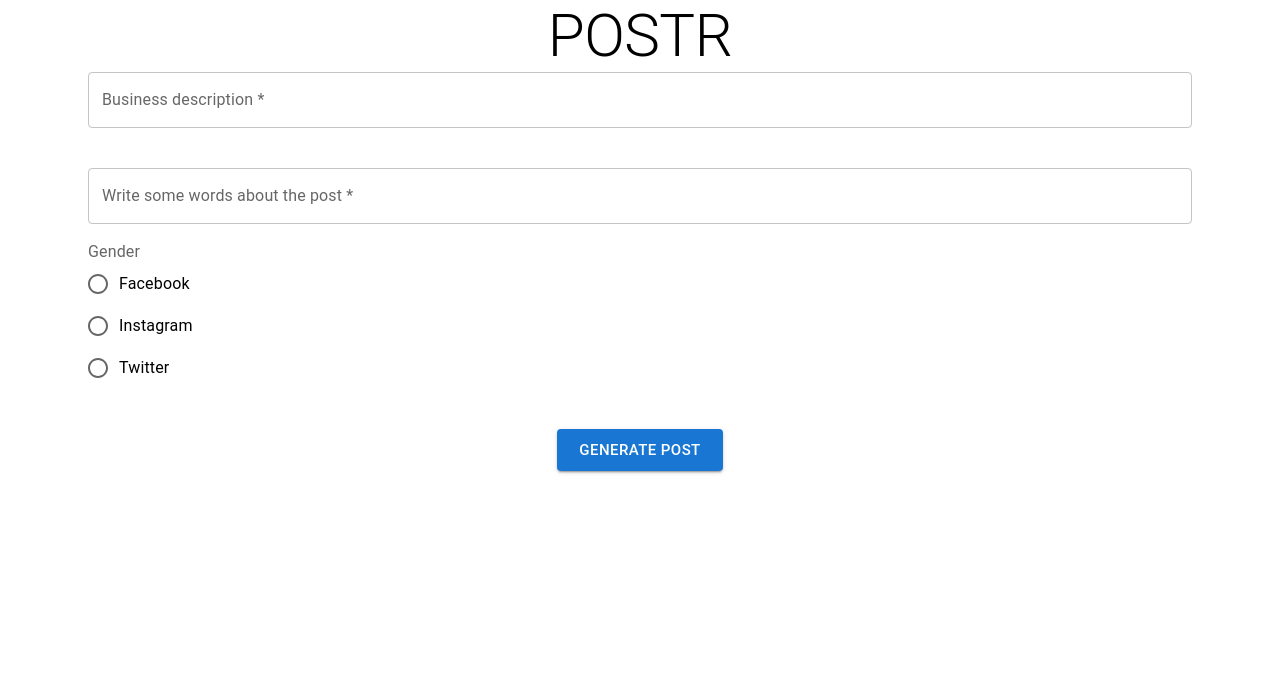
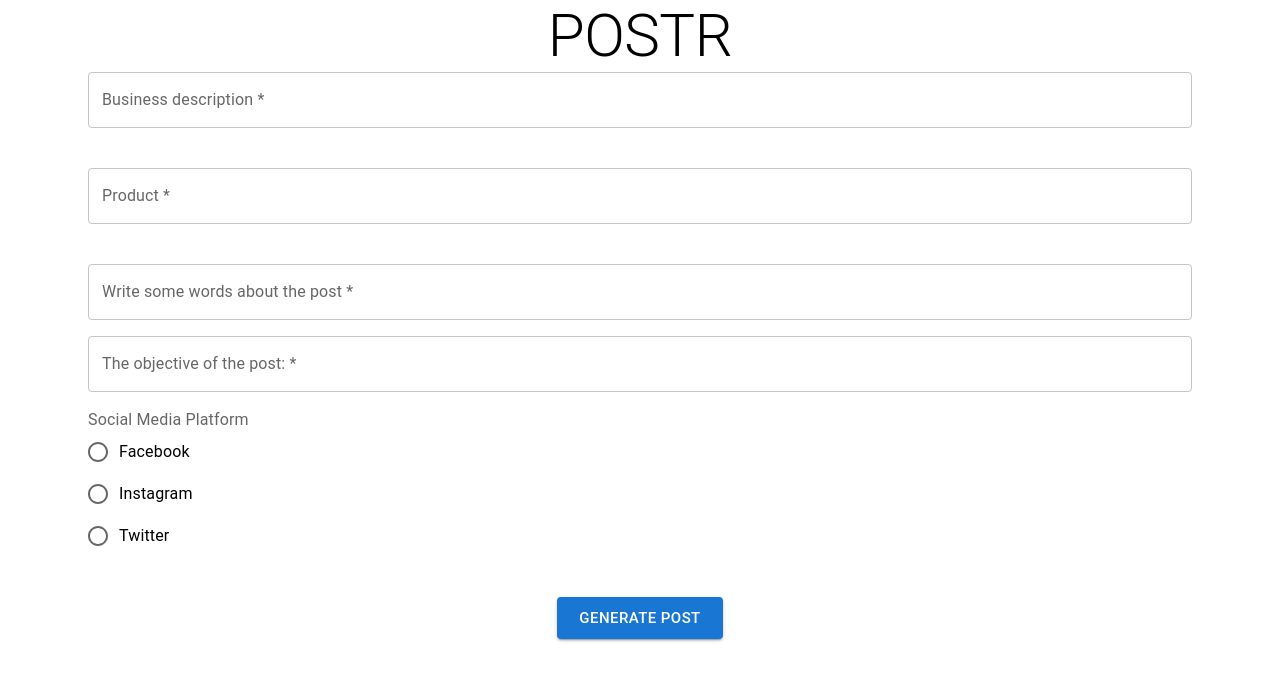
Before and after one commit to DinuOctavian1/postr-frontend, a React (Create React App) app: page / in a window 1280 px wide. Shown: the top 680 px of the page. Built offline with nearby package versions, Linux system fonts and the light colour scheme.

Commit message:
Add loading button

```diff
--- a/package.json
+++ b/package.json
@@ -5,6 +5,7 @@
   "dependencies": {
     "@emotion/react": "^11.10.5",
     "@emotion/styled": "^11.10.5",
+    "@mui/lab": "^5.0.0-alpha.120",
     "@mui/material": "^5.11.6",
     "@types/jest": "^27.5.2",
     "@types/node": "^16.18.11",
--- a/src/interfaces/ICreatePost.ts
+++ b/src/interfaces/ICreatePost.ts
@@ -4,6 +4,8 @@
     postDescription: string;
     businessDescription: string;
     socialPlatform: SocialPlatform | '';
+    productDescription: string;
+    objective: string;
 }
 
 export default ICreatePost;
--- a/src/views/Home/Form.tsx
+++ b/src/views/Home/Form.tsx
@@ -6,6 +6,7 @@
     Button,
     FormControl,
     FormControlLabel,
+    FormHelperText,
     FormLabel,
     Grid,
     Radio,
@@ -13,6 +14,8 @@
     TextField,
     Typography,
 } from '@mui/material';
+import LoadingButton from '@mui/lab/LoadingButton';
+
 import validationSchema from './validationSchema';
 import apiAgent from '../../api/agentAPI';
 import IPostResponse from '../../interfaces/IPostResponse';
@@ -22,24 +25,30 @@
 const Form = (): JSX.Element => {
     const [isSubmitted, setIsSubmitted] = useState<boolean>(false);
     const [post, setPost] = useState<string>('');
+    const [isLoading, setIsLoading] = useState<boolean>(false);
 
     const initialValues: ICreatePost = {
         postDescription: '',
         businessDescription: '',
         socialPlatform: 'FACEBOOK',
+        productDescription: '',
+        objective: '',
     };
 
     const formik = useFormik({
-        //validationSchema: validationSchema,
+        validationSchema: validationSchema,
         initialValues: initialValues,
-        onSubmit(values: ICreatePost) {
+        onSubmit: (values: ICreatePost) => {
+            setIsLoading(true);
             apiAgent.Post.generateFacebookPost(values)
                 .then((rsp: IPostResponse) => {
-                    console.log(rsp);
                     setPost(rsp.message);
                     setIsSubmitted(true);
                 })
-                .catch((err) => toast.error(err));
+                .catch((err) => toast.error(err))
+                .finally(() => {
+                    setIsLoading(false);
+                });
         },
     });
 
@@ -59,6 +68,18 @@
                             helperText={formik.touched.businessDescription && formik.errors.businessDescription}
                         />
                     </Grid>
+                    <Grid item xs={12} mb={3}>
+                        <TextField
+                            label='Product *'
+                            variant='outlined'
+                            name={'productDescription'}
+                            fullWidth
+                            value={formik.values.productDescription}
+                            onChange={formik.handleChange}
+                            error={formik.touched.productDescription && Boolean(formik.errors.productDescription)}
+                            helperText={formik.touched.productDescription && formik.errors.productDescription}
+                        />
+                    </Grid>
                     <Grid item xs={12}>
                         <TextField
                             label='Write some words about the post *'
@@ -71,9 +92,21 @@
                             helperText={formik.touched.postDescription && formik.errors.postDescription}
                         />
                     </Grid>
+                    <Grid item xs={12}>
+                        <TextField
+                            label='The objective of the post:  *'
+                            variant='outlined'
+                            name={'objective'}
+                            fullWidth
+                            value={formik.values.objective}
+                            onChange={formik.handleChange}
+                            error={formik.touched.objective && Boolean(formik.errors.objective)}
+                            helperText={formik.touched.objective && formik.errors.objective}
+                        />
+                    </Grid>
                     <Grid item xs={12} mb={3}>
                         <FormControl>
-                            <FormLabel id='demo-controlled-radio-buttons-group'>Gender</FormLabel>
+                            <FormLabel id='demo-controlled-radio-buttons-group'>Social Media Platform</FormLabel>
                             <RadioGroup
                                 aria-labelledby='demo-controlled-radio-buttons-group'
                                 name='socialPlatform'
@@ -84,17 +117,41 @@
                                     <FormControlLabel value={value} control={<Radio />} label={value} key={key} />
                                 ))}
                             </RadioGroup>
+                            {formik.errors.socialPlatform && formik.touched.socialPlatform ? (
+                                <FormHelperText error>
+                                    {formik.touched.socialPlatform && formik.errors.socialPlatform}
+                                </FormHelperText>
+                            ) : null}
                         </FormControl>
                     </Grid>
                     {isSubmitted ? (
+                        <>
                             <Typography variant='h4' gutterBottom mt={5}>
                                 {post}
                             </Typography>
+                            <Button
+                                size='large'
+                                variant='contained'
+                                onClick={() => {
+                                    formik.resetForm();
+                                    setPost('');
+                                    setIsSubmitted(false);
+                                }}
+                            >
+                                Clear
+                            </Button>
+                        </>
                     ) : (
                         <Grid item xs={12} display='flex' justifyContent='center'>
+                            {isLoading ? (
+                                <LoadingButton loading={true} variant='outlined'>
+                                    Fetch api
+                                </LoadingButton>
+                            ) : (
                                 <Button size={'large'} variant={'contained'} type={'submit'}>
                                     Generate Post
                                 </Button>
+                            )}
                         </Grid>
                     )}
                 </Grid>
--- a/src/views/Home/validationSchema.ts
+++ b/src/views/Home/validationSchema.ts
@@ -1,16 +1,23 @@
 import * as yup from 'yup';
-import SOCIAL_MEDIA_PLATFORMS from '../../constants/SocialMediaPlarforms';
 
 const validationSchema = yup.object({
-    businessDescription: yup
-        .string()
-        .required('Please provide a short description')
-        .min(5, 'The description should have at minimum length of 5'),
+    // businessDescription: yup
+    //     .string()
+    //     .required('Please provide a short description')
+    //     .min(5, 'The description should have at minimum length of 5'),
     postDescription: yup
         .string()
         .required('Please provide a short description')
         .min(5, 'The description should have at minimum length of 5'),
-    socialPlatform: yup.mixed().oneOf(['Option 1', 'Option 2', 'Option 3', '']).required('A selection is required'),
+    productDescription: yup
+        .string()
+        .required('Please provide a short description')
+        .min(5, 'The description should have a minimum length of 5'),
+    objective: yup
+        .string()
+        .required('Please provide an objective')
+        .min(5, 'The objective should have a minimum length of 5'),
+    socialPlatform: yup.mixed().oneOf(['Facebook', 'Instagram', 'Twitter']).required('A selection is required'),
 });
 
 export default validationSchema;
```
Also changed, not shown: 1 other file (tests, documents, lock files or other folders). Lines whose indentation alone changed are shown as unchanged.
